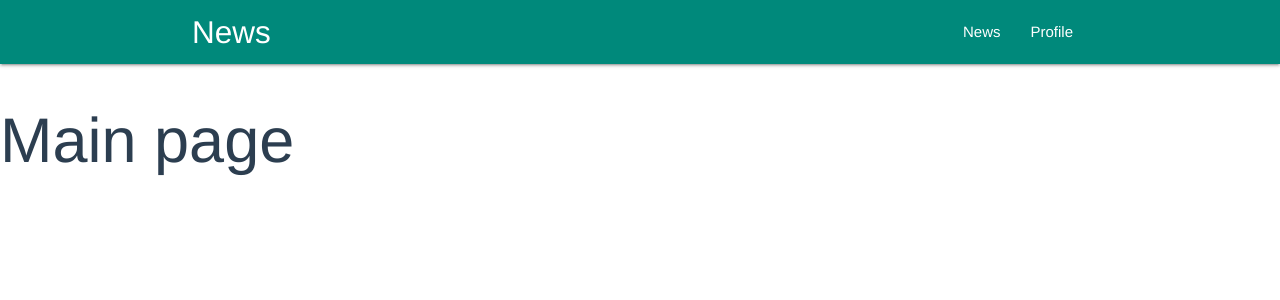
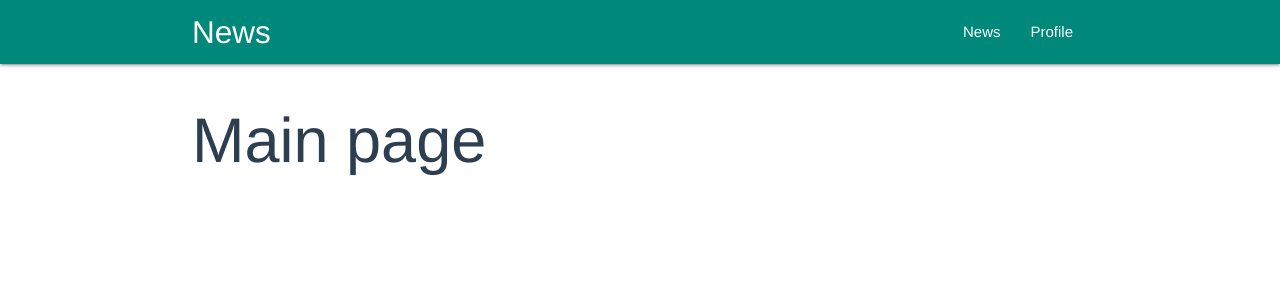
Before and after one commit to bogdanaks/news-test, a Vue app: page / in a window 1280 px wide. Shown: the top 300 px of the page. Built offline with nearby package versions, Linux system fonts and the light colour scheme.

Commit message:
Update styles

```diff
--- a/src/views/Main.vue
+++ b/src/views/Main.vue
@@ -1,5 +1,5 @@
 <template>
-  <div class="main">
+  <div class="container">
     <h1>Main page</h1>
   </div>
 </template>
```
